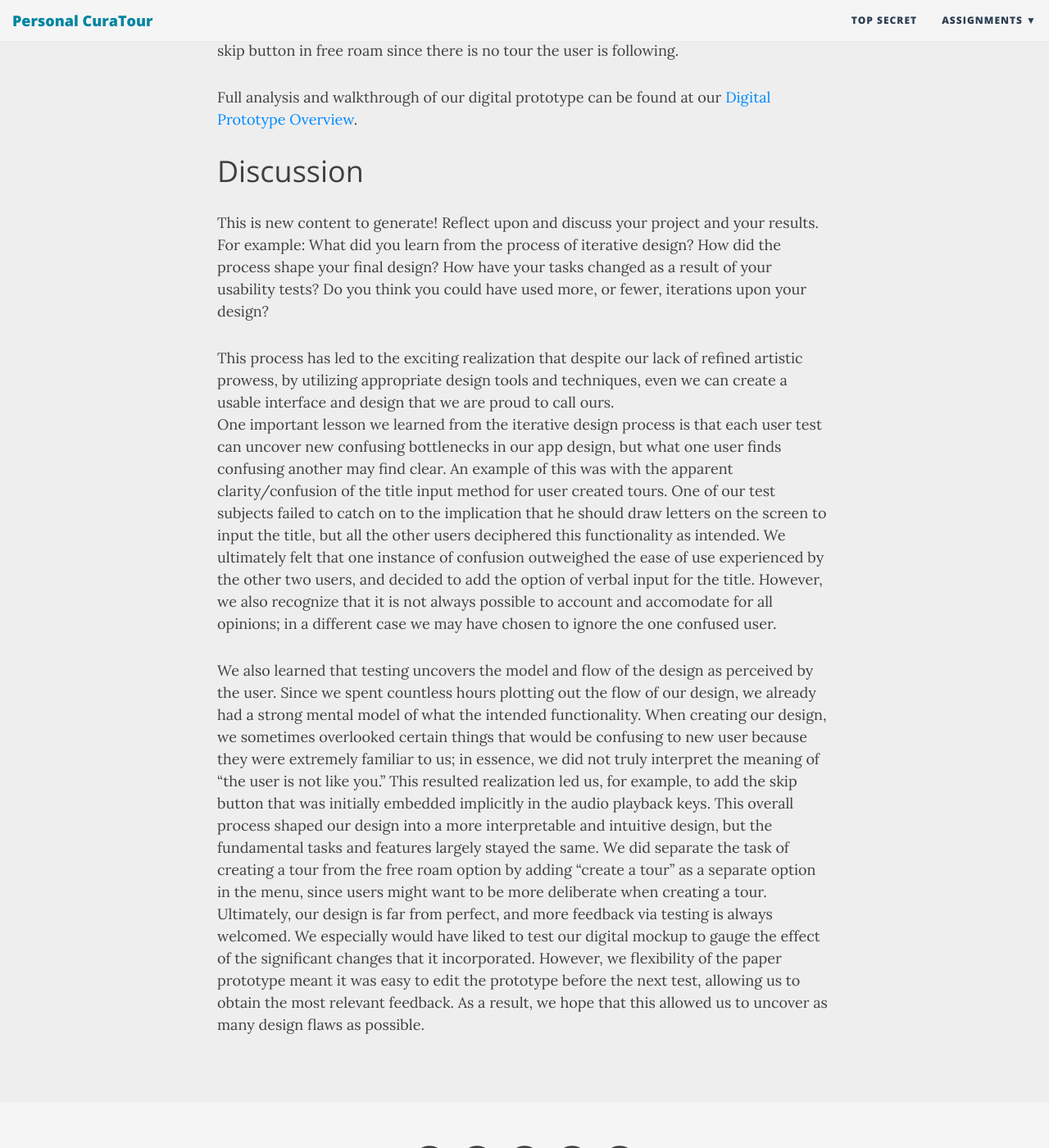
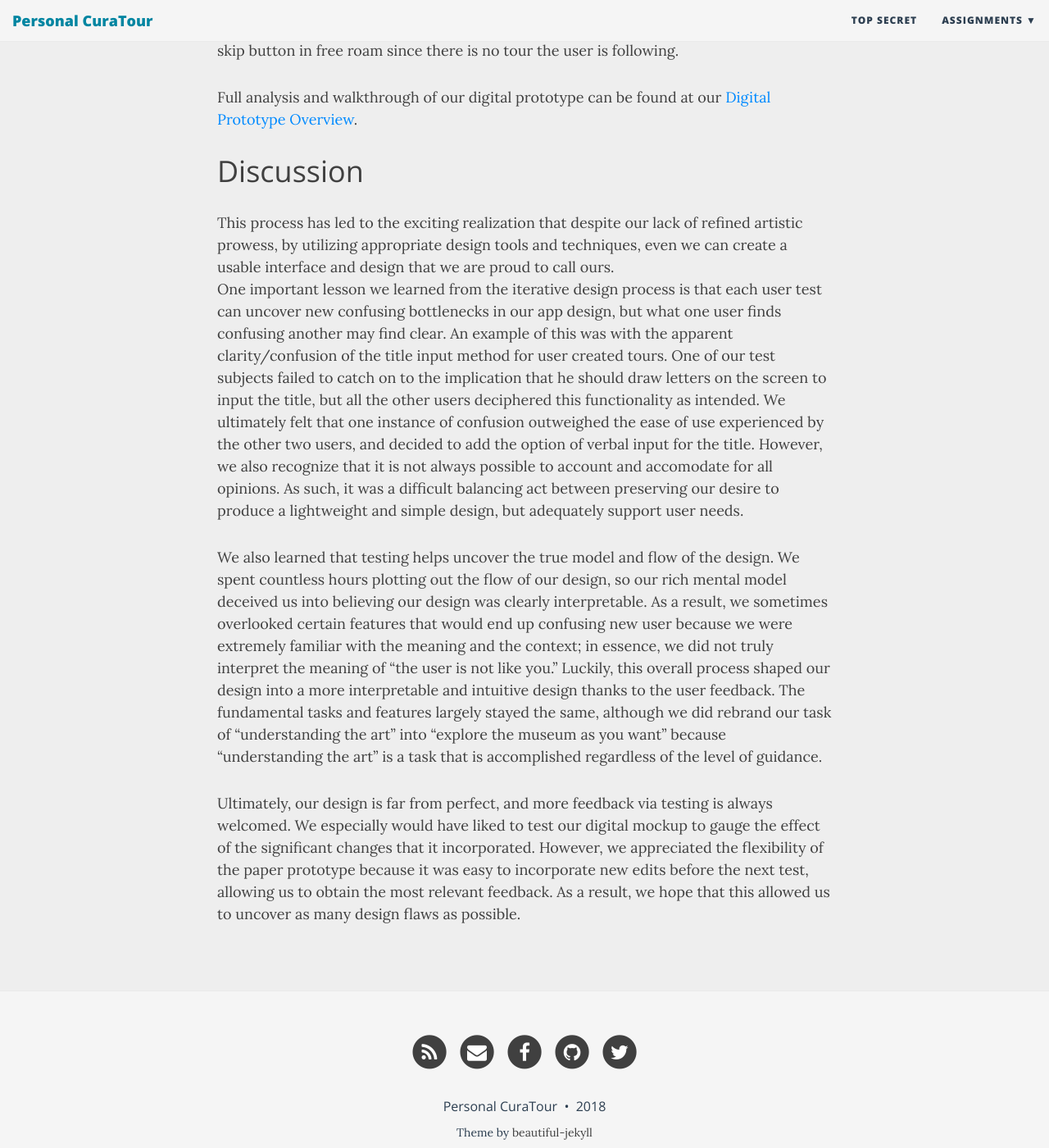
Before and after one commit to krtejeda/PersonalCuraTour, a Jekyll site: the page built from User-Experience-Design-Overview.md, in a window 1280 px wide and 1400 px high, scrolled down 8479 px. Shown: the whole window at 82% size. Built offline with Jekyll 4.4.1, drawn with Linux system fonts in a browser that asks for light colours; nearby versions of some CDN libraries; some of the changed text lies outside the part shown.

Commit message:
Update User-Experience-Design-Overview.md

```diff
--- a/User-Experience-Design-Overview.md
+++ b/User-Experience-Design-Overview.md
@@ -41,11 +41,11 @@
 
 Our first experience with usability testing came in class, during heuristic evaluations done with other groups. Those results are summarized at [Heuristic Evaluation](https://krtejeda.github.io/PersonalCuraTour/Heuristic-Evaluation/).
 
-We then proceeded to do usability tests outside of class.  We conducted usability tests on Geneviëve, Nüelf, and Kwintïn. All of our usability tests were conducted by different pairs of two of our team members. One of us took notes and recorded the feedback while the other member ran the usability test.
+We conducted usability tests on Geneviëve, Nüelf, and Kwintïn. All of our usability tests were conducted by different pairs of two of our team members. One of us took notes and recorded the feedback while the other member ran the usability test.
 
-Our initial test protocol was as follows. We first introduced ourselves and briefed them on the purpose of this usability test, their role, and our project, before asking for their consent to record audio of the interaction. They were told that if they wanted to stop participating at any time, they were free to do so. Next, before we started the testing, we encouraged them to think aloud during their use of the app, verbally saying their thoughts on the design of the app, the experience, or anything that wasn’t clear or effective to them. After demonstrating this think-aloud process, we further clarified that we were not evaluating them, only our design.
+Our test protocol was to first introduced ourselves and brief them on the purpose of this usability test, their role, and our project. This was followed by asking for their consent to record audio of the interaction. They were told that if they wanted to stop participating at any time, they were free to do so. Next, before we started the testing, we encouraged them to think aloud during their use of the app, audibly sharing their thoughts on the design, the experience, or anything that wasn’t clear or effective to them. After demonstrating this think-aloud process, we further clarified that we were not evaluating them, only our design.
 
-After our first usability test, we refined our usability test to simulate the museum environment more accurately. We had our participants imagine that they were in a museum and that they had just opened the app on there watch. We had pretend art pieces on a wall and prepared a description that one of us would recite to simulate the audio of our system. We presented them with two tasks: exploring the museum as intended and exploring the museum as they want. After this point, we notified them that we would not give further instruction in order to capture how they navigate the interface on their own. They completed both tasks without any major mishaps and thought aloud the whole way through.
+One at a time, we presented them with two tasks: exploring the museum as intended and exploring the museum as they want. After this point, we notified them that we would not give further instruction in order to capture how they navigate the interface on their own. They completed both tasks without any major mishaps and thought aloud the whole way through. After our first usability test, we refined our usability test to simulate the museum environment more accurately. We had our participants imagine that they were in a museum and that they had just opened the app on there watch. We had pretend art pieces on a wall and prepared a description that one of us would recite to simulate the audio of our system. The hope of this change was to capture any nuances in the time to travel between art pieces and how people interpreted how to activate the audio.
 
 # Testing Results
 
@@ -59,7 +59,6 @@
 Our second subject, Nüelf, an extremely avid museum goer, uncovered similar details in the design that we had not thought through enough from the perspective of the user.  For one thing, the ambiguity of the transition between subsequent pieces, perhaps partially emergent from the fact that the paper prototype would ostensibly have slower response than an actual smartwatch, threw Nüelf off.  He also wasn’t sure how he could move on to the next piece if he wanted to skip through the current one--a valid confusion since we had implicitly implemented this by allowing the user to fast forward in the audio clip (screen F).  Since this initial approach was evidently unclear, we added a button to allow users to skip onto the next piece.  Nüelf also didn’t necessarily want to create a tour with every free roam experience; taking this into account, we removed this default tour creation to a deliberate “create tour” mode in the application.  In general, though, Nüelf resonated with the fundamental idea of the guided tour portion of our app, relating the design to a less-satisfactory experience he had recently had at a museum: “I could really see how the navigation application could be useful.  I went to a museum recently and they had a similar system but where the destinations were all numbers on a small map.  You couldn’t really find each one without walking all over.”
 
 Our final subject, Kwintïn, was not highly experienced with museums.  He generally followed along well with the app; the buttons made sense to him, as did the directions displayed the tour.   Most of interactions and thoughts he shared reflected comprehension of the app and usage along the expected paths, as we had him test out all possible use cases.  However, he did not understand how to name the tour he created when under the “create a tour” mode.  We initially implemented a system that allows users to draw each letter they wish to enter, but this was not apparent to our subject (screen C). He felt it would be easier to have the user input title via audio, or at least have the option to, so we added the ability to choose between the different input modes at this point of use.  Kwintïn also did not pick up on the ability to scroll during the tour to view one’s viewing history; this led us to rethink our design and move this feature to the end of a tour, given that there would be a lot of information presented during the tour already (screen D/E/F).  He noted: "It would be better if I could input the title using voice." Overall, though, Kwintïn felt that the application made sense and could have useful impact in a museum.
-
 
 The full results for our usability tests can be found in our [Usability Testing Review](https://krtejeda.github.io/PersonalCuraTour/Usability-Testing-Review/), with more detailed breakdown of the first Usability Test we conducted in our [Usability Testing Check-In](https://krtejeda.github.io/PersonalCuraTour/Usability-Testing-CheckIn/).
 
@@ -95,10 +94,9 @@
 
 # Discussion
 
-This is new content to generate! Reflect upon and discuss your project and your results. For example: What did you learn from the process of iterative design? How did the process shape your final design? How have your tasks changed as a result of your usability tests? Do you think you could have used more, or fewer, iterations upon your design?
+This process has led to the exciting realization that despite our lack of refined artistic prowess, by utilizing appropriate design tools and techniques, even we can create a usable interface and design that we are proud to call ours.
+One important lesson we learned from the iterative design process is that each user test can uncover new confusing bottlenecks in our app design, but what one user finds confusing another may find clear. An example of this was with the apparent clarity/confusion of the title input method for user created tours. One of our test subjects failed to catch on to the implication that he should draw letters on the screen to input the title, but all the other users deciphered this functionality as intended. We ultimately felt that one instance of confusion outweighed the ease of use experienced by the other two users, and decided to add the option of verbal input for the title. However, we also recognize that it is not always possible to account and accomodate for all opinions. As such, it was a difficult balancing act between preserving our desire to produce a lightweight and simple design, but adequately support user needs.
 
-This process has led to the exciting realization that despite our lack of refined artistic prowess, by utilizing appropriate design tools and techniques, even we can create a usable interface and design that we are proud to call ours.
-One important lesson we learned from the iterative design process is that each user test can uncover new confusing bottlenecks in our app design, but what one user finds confusing another may find clear. An example of this was with the apparent clarity/confusion of the title input method for user created tours. One of our test subjects failed to catch on to the implication that he should draw letters on the screen to input the title, but all the other users deciphered this functionality as intended. We ultimately felt that one instance of confusion outweighed the ease of use experienced by the other two users, and decided to add the option of verbal input for the title. However, we also recognize that it is not always possible to account and accomodate for all opinions; in a different case we may have chosen to ignore the one confused user.
+We also learned that testing helps uncover the true model and flow of the design. We spent countless hours plotting out the flow of our design, so our rich mental model deceived us into believing our design was clearly interpretable. As a result, we sometimes overlooked certain features that would end up confusing new user because we were extremely familiar with the meaning and the context; in essence, we did not truly interpret the meaning of “the user is not like you.” Luckily, this overall process shaped our design into a more interpretable and intuitive design thanks to the user feedback. The fundamental tasks and features largely stayed the same, although we did rebrand our task of “understanding the art” into “explore the museum as you want” because “understanding the art” is a task that is accomplished regardless of the level of guidance.
 
-We also learned that testing uncovers the model and flow of the design as perceived by the user. Since we spent countless hours plotting out the flow of our design, we already had a strong mental model of what the intended functionality. When creating our design, we sometimes overlooked certain things that would be confusing to new user because they were extremely familiar to us; in essence, we did not truly interpret the meaning of “the user is not like you.”  This resulted realization led us, for example, to add the skip button that was initially embedded implicitly in the audio playback keys. This overall process shaped our design into a more interpretable and intuitive design, but the fundamental tasks and features largely stayed the same. We did separate the task of creating a tour from the free roam option by adding “create a tour” as a separate option in the menu, since users might want to be more deliberate when creating a tour.
-Ultimately, our design is far from perfect, and more feedback via testing is always welcomed. We especially would have liked to test our digital mockup to gauge the effect of the significant changes that it incorporated. However, we flexibility of the paper prototype meant it was easy to edit the prototype before the next test, allowing us to obtain the most relevant feedback. As a result, we hope that this allowed us to uncover as many design flaws as possible.
+Ultimately, our design is far from perfect, and more feedback via testing is always welcomed. We especially would have liked to test our digital mockup to gauge the effect of the significant changes that it incorporated. However, we appreciated the flexibility of the paper prototype because it was easy to incorporate new edits before the next test, allowing us to obtain the most relevant feedback. As a result, we hope that this allowed us to uncover as many design flaws as possible.
```
